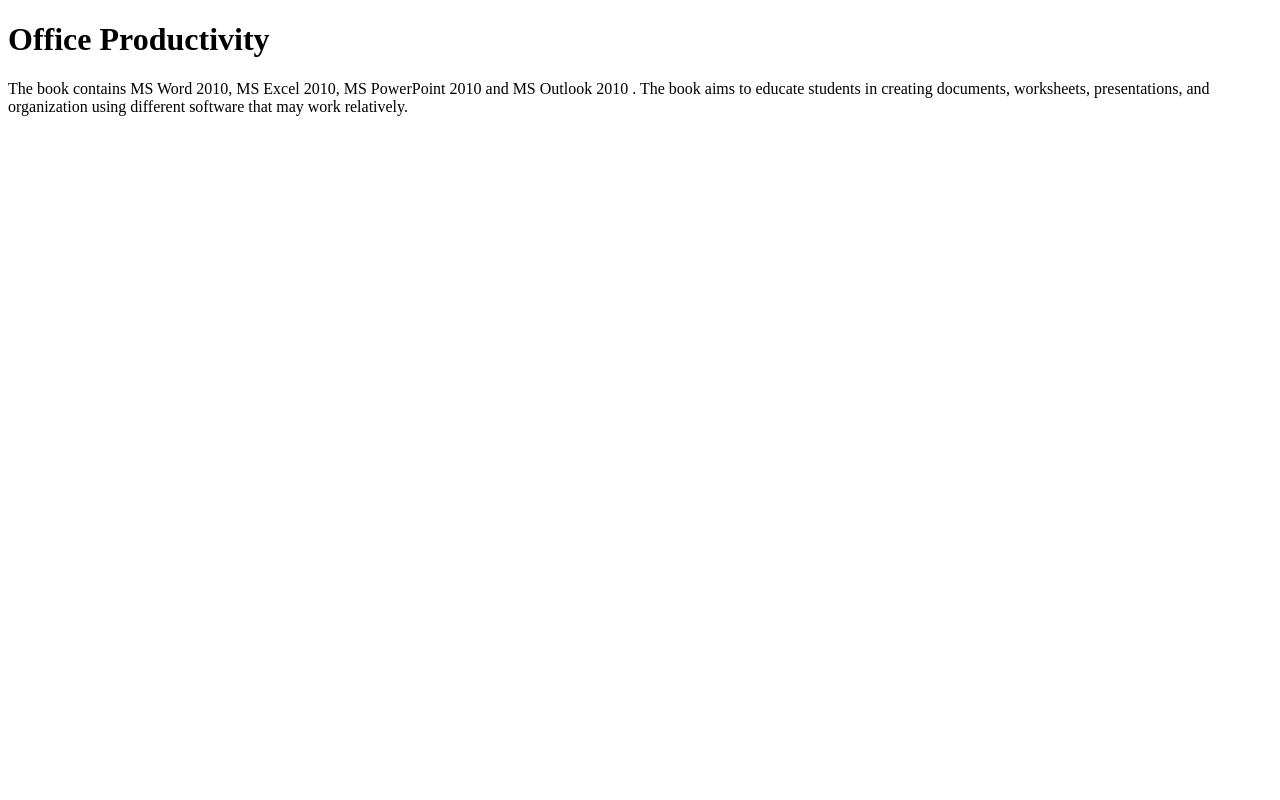
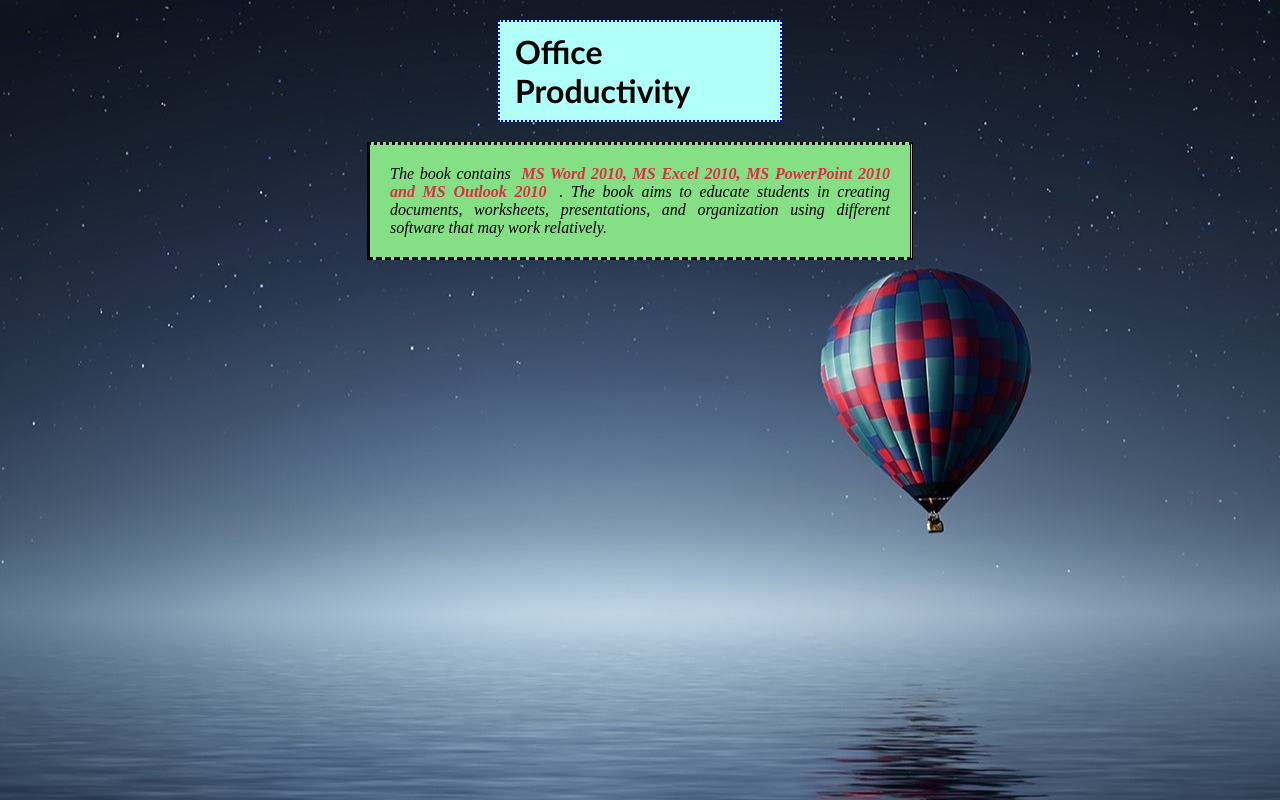
Before and after one commit to ShanAninon/FA3_Aninon, a plain HTML site: page index.html in a window 1280 px wide. Drawn offline with Linux system fonts and the light colour scheme.

Commit message:
Update index.html

```diff
--- a/index.html
+++ b/index.html
@@ -2,7 +2,7 @@
 <html>
 	<head>
 		<title> Formative Assessment 3 </title>
-		<link href="styles.css">
+		<link rel="stylesheet" type="text/css" href="styles.css">
 	</head>
 	<body>
         	<h1> Office Productivity </h1>
```
